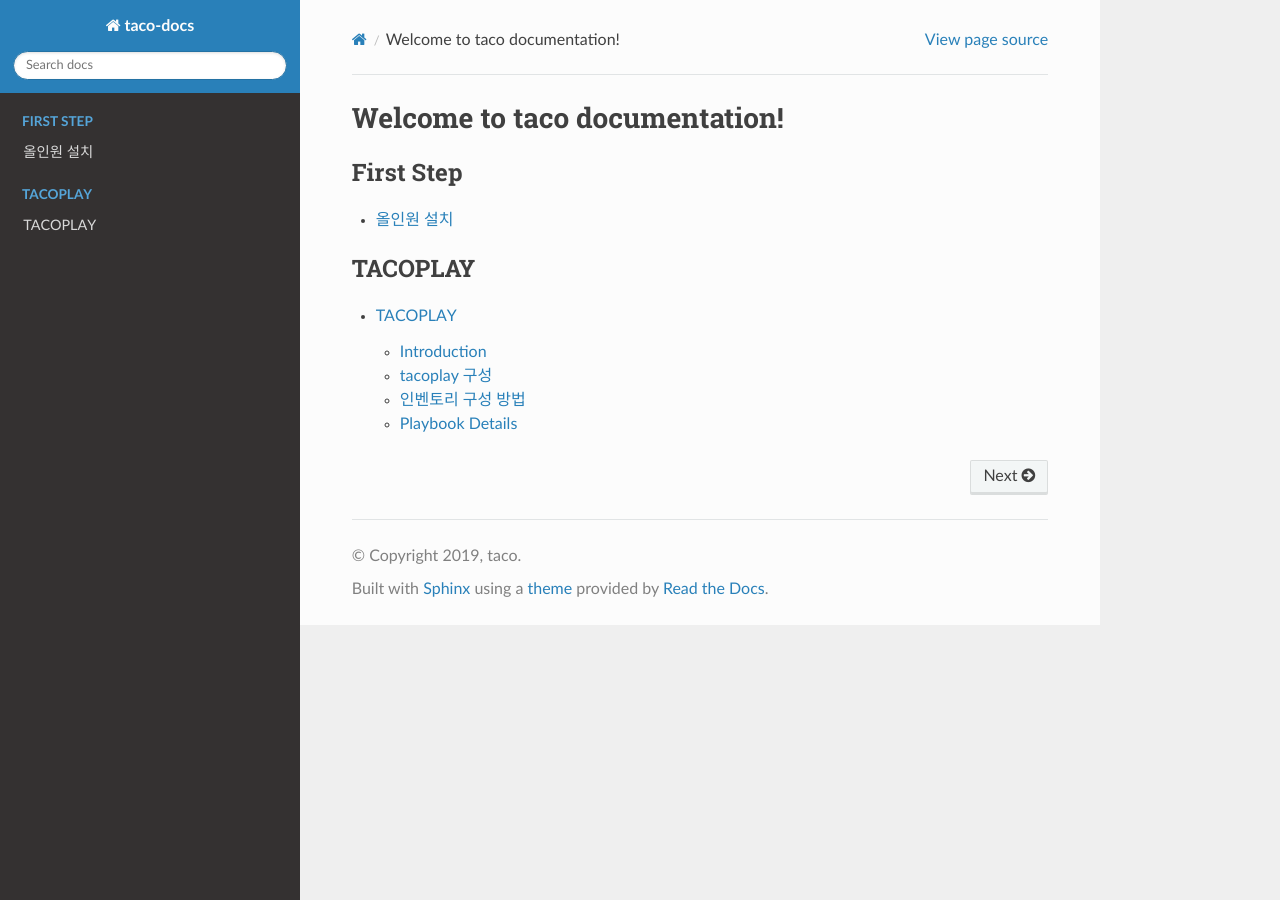
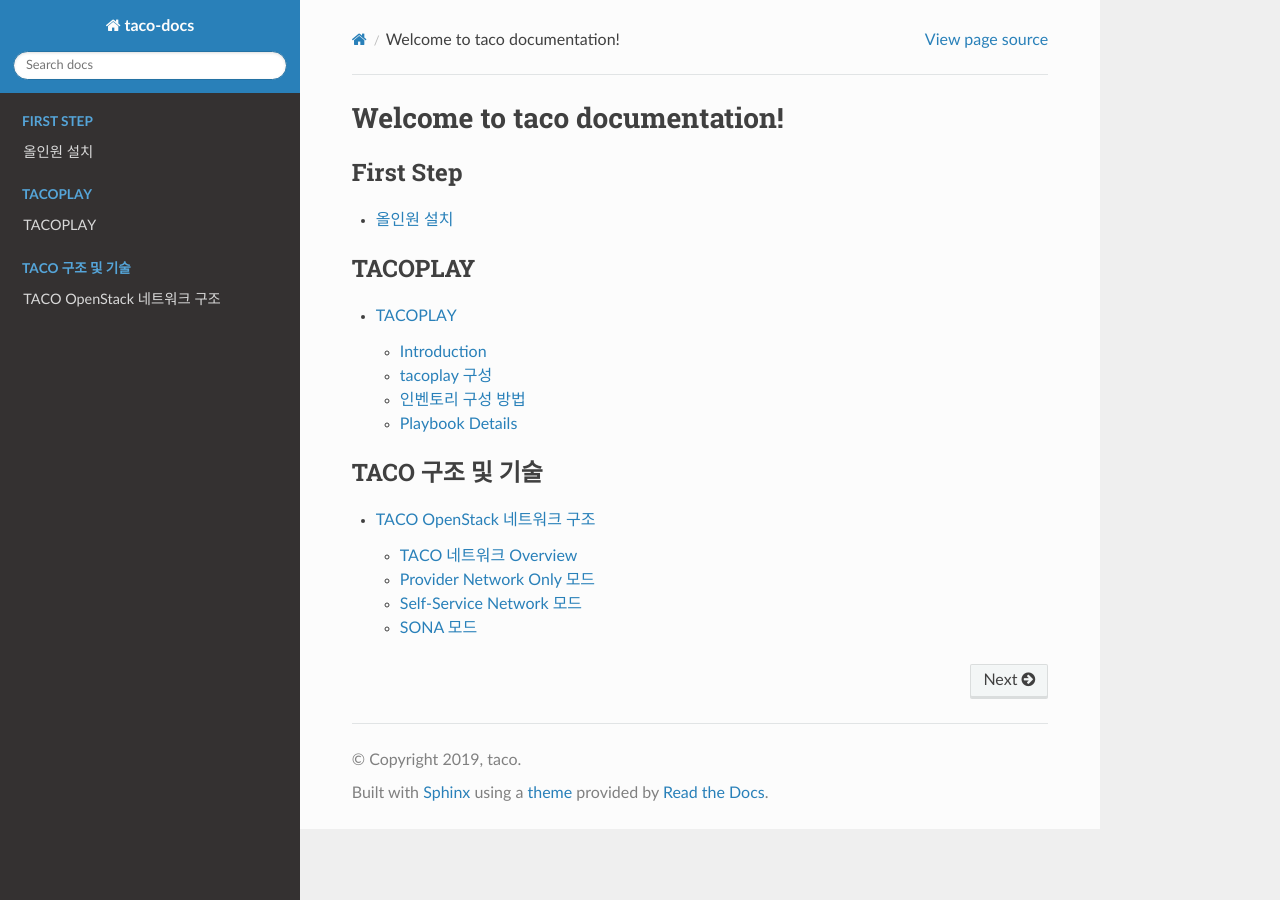
Before and after one commit to openinfradev/taco-docs, a Sphinx documentation site: the page built from docs/source/index.rst, in a window 1280 px wide. Built offline with Sphinx 7.4.7 and the Read the Docs theme 2.0.0, drawn with Linux system fonts in a browser that asks for light colours; some of the changed lines change nothing that is shown.

Commit message:
Document for TACO Network (#5)

```diff
--- /dev/null
+++ b/docs/source/architecture/network.rst
@@ -0,0 +1,89 @@
+****************************
+TACO OpenStack 네트워크 구조
+****************************
+
+TACO 네트워크 Overview
+======================
+
+TACO는 OpenStack의 Community Version을 기반으로 하기 때문에 기본적으로는 OpenStack에서 제공하는 모든 종류의 네트워크 드라이버와 토폴로지를 지원할 수 있지만, 이번 릴리즈에서는 실질적인 구축 사례를 고려해 아래의 세 가지의 네트워크 모드를 선정하고 설정 및 검증을 진행했다.
+
+* Provider Networks Only 모드
+* Self-Service Networks 모드
+* SONA 모드
+
+위의 세 가지 옵션들 중에서 어떤 네트워크 모드를 선택할 지는 구축의 규모와 용도에 따라 결정된다 (표 1 참조).
+
+예를 들어, 구축의 규모가 크지 않다면 FLAT 혹은 VLAN 같은 네트워크 타입을 선택하는 것이 효과적이다. 반면에 구축의 규모가 크거나 향후 규모가 증가할 가능성이 높다면 VXLAN과 같이 하부의 물리 네트워크 구조를 L3 기반으로 확장성 있게 구성할 수 있는 네트워크 타입을 선택하는 것이 좋다. 또한 고객 간의 격리가 매우 중요하고 다양한 종류의 워크로드가 실행되는 퍼블릭 클라우드의 경우에는 Self-Service Network 프로비저닝을 통해 서로 다른 고객의 가상 머신들을 L2 레벨에서 격리시키는 것이 안전하다. 반대로 신뢰할 수 있는 고객을 위한 특정 목적의 프라이빗 클라우드를 구축하는 경우에는 외부망, 사내망 등 가상 머신과 연동이 필요한 네트워크를 운영자가 미리 생성하고 관리하는 Provider Network Only 모드가 효율적이다. 그 밖에 NFV와 같이 가상 머신 간의 네트워크 연결을 원하는대로 프로그램해야 한다면 OpenFlow 기반의 드라이버인 SONA를 활용할 수 있다.
+
+.. list-table:: (표 1) TACO 네트워크 모드 매트릭스
+   :header-rows: 1
+
+   * - 규모/용도
+     - Private
+     - Public
+   * - 소규모
+     - Provider Networks Only
+     - Self-Service Networks (Vlan)
+   * - 중/대규모
+     - Routed Provider Networks Only
+     - Self-Service Networks (Vxlan)
+
+가상 스위치의 선택은 네트워크 모드에 따라 결정된다 (표 2 참조).
+
+가상 머신을 호스트가 연결된 물리 네트워크에 직접 연결하는 Provider Network Only 모드의 경우 네트워크 설정이 매우 단순하기 때문에 Linux bridge를 사용하는 편이 안정적이고 운영 측면에서도 유리하다. 반면에, 비교적 복잡한 VXLAN 타입의 가상 네트워크를 사용하거나 SONA 드라이버처럼 OpenFlow를 기반으로 가상 네트워크를 제어하는 경우, 혹은 DPDK를 활용한 데이터 플레인 가속을 고려한다면 Open vSwitch가 적합하다.
+
+.. list-table:: (표 2) TACO 네트워크 모드 별 주요 설정
+   :header-rows: 1
+
+   * -
+     - 테넌트 네트워크
+     - 가상 스위치
+     - 네트워크 종류
+     - 메커니즘 드라이버
+     - 테넌트 격리
+     - 추가 구성 요소
+   * - Provider Only
+     - 불가
+     - Linux bridge
+     - Flat, Vlan
+     - Linux Bridge
+     - L3(security Group)
+     - 없음
+   * - Self-Service
+     - 가능
+     - Open vSwitch
+     - Vlan, Vxlan
+     - Open vSwitch
+     - L2
+     - 없음
+   * - SONA
+     - 가능
+     - Open vSwitch
+     - Vxlan
+     - SONA
+     - L2
+     - ONOS, SONA-Gateway
+
+Provider Network Only 모드
+==========================
+
+Provider Network 모드는 호스트 머신이 연결된 물리 네트워크에 가상 머신의 인터페이스를 직접 브릿징하는 방식으로, 모든 네트워크 연결성을 물리 네트워크에 의존하기 때문에 VXLAN 기반의 Self-Service Network 모드와 비교했을 때 유연성은 떨어지지만 그만큼 단순하고 안정적이며 가상화에 따른 오버헤드가 거의 없다는 장점이 있다. 또한 네트워크 측면에서 보면 물리 머신과 똑같이 가상 머신을 다룰 수 있기 때문에 운영 상의 부담이 적다. 따라서 고객 별로 독립된 가상 네트워크를 할당해야 할 필요가 없는 경우의 구축에 가장 권장되는 모드다. 다만, 하부의 물리 스위치가 가상 머신의 네트워킹을 처리하게 되므로 ARP 테이블의 크기 등 확장성에 유의해야 하며, 2랙 이상의 규모로 구축하는 경우 랙 별로 L2 도메인을 나누고 서로 다른 랙에 존재하는 가상 머신 간의 통신은 L3 스위치에서 라우팅으로 처리하는 Routed Provider Network 모드를 사용하는 것을 권장한다.
+
+
+.. figure:: _static/provider-network-only.png
+
+Provider Network의 생성 및 관리 권한은 운영자에게만 허용되고 사용자는 미리 생성된 네트워크를 사용하는 것만 가능하다. 기본적으로 호스트 머신에 연결된 모든 네트워크는 Provider Network로 전용이 가능한데, 일반적으로 외부망, 사내망, 가상 머신 전용 망 정도를 구성한다. 보통은 호스트 머신과 연결된 스위치의 포트를 trunk 모드로 설정하고 호스트 머신에서 접근할 네트워크에 따라 VLAN을 태깅해서 패킷을 올리는 방식을 취함으로써, 필요한 네트워크 포트의 수를 줄이고 동적으로 Provider Network를 추가하거나 삭제할 수 있게 한다. Provider Network 기반의 TACO 구축에 대한 예시는 다음 링크에 자세히 설명되어 있다.
+
+Self-Service Network 모드
+=========================
+
+Self-Service Network 모드는 고객이 직접 독립된 네트워크를 생성하는 것을 허용하는 모드로, 가상 라우터를 거쳐 NAT를 해야만 인터넷을 포함한 외부망과 통신이 가능하다. 고객이 생성한 네트워크는 보통 VLAN이나 VXLAN으로 구현되는데, VLAN의 경우 하부의 물리 네트워크를 L2로 구성해야 하기 때문에 확장성에 제한이 있다. VXLAN 모드의 경우 하부의 물리 네트워크를 L3로 구성할 수 있기 때문에 대규모 구축에 가장 선호되는 모드지만, VXLAN encapsulation 및 decapsulation 오버헤드로 인한 성능 저하가 발생할 수 있다.
+
+.. figure:: _static/self-service-network.png
+
+SONA 모드
+=========
+
+SONA는 ONOS 컨트롤러를 기반으로 Neutron의 ML2 driver를 구현한 것으로, ONOS 컨트롤러가 컴퓨트 노드에 존재하는 OVS를 OpenFlow 커넥션을 통해 직접 프로그램하기 때문에 agent가 전혀 필요 없다. 무엇보다 ONOS를 통해 가상 네트워크를 원하는 대로 제어할 수 있다는 점이 가장 큰 장점이다.
+
+.. figure:: _static/sona.png
--- a/docs/source/index.rst
+++ b/docs/source/index.rst
@@ -18,3 +18,11 @@
    :caption: TACOPLAY
 
    tacoplay/tacoplay.rst
+
+
+.. toctree::
+   :maxdepth: 2
+   :caption: TACO 구조 및 기술
+   :glob:
+
+   architecture/*
```
Also changed, not shown: docs/source/architecture/_static/provider-network-only.png (added), docs/source/architecture/_static/self-service-network.png (added), docs/source/architecture/_static/sona.png (added).
